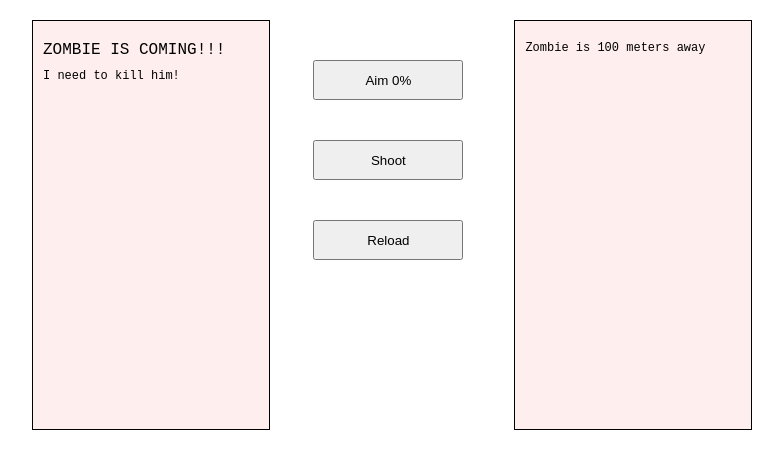
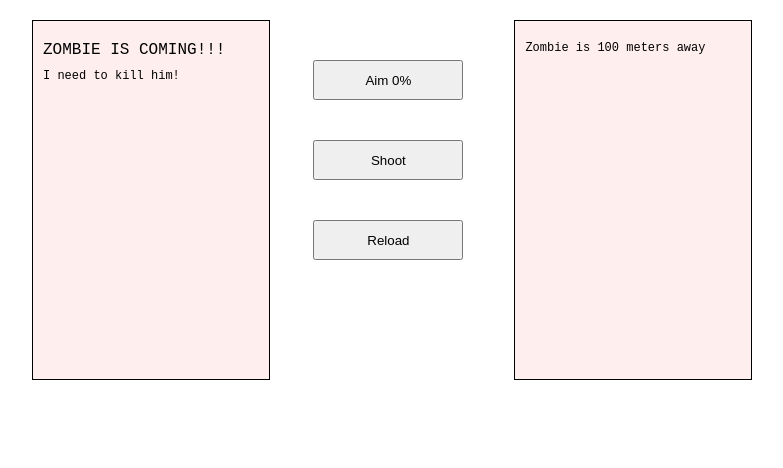
Before and after one commit to zak0zak0/zombies-are-coming, a plain HTML site: page index.html in a window 1280 px wide. Shown: the whole page, without its empty margins (248-1031 px from the left). Drawn offline with Linux system fonts and the light colour scheme.

Commit message:
fix container height

```diff
--- a/css/styles.css
+++ b/css/styles.css
@@ -16,7 +16,8 @@ body {
     position: relative;
     margin: auto;
     min-height: 350px;
-    height: 450px;
+    max-height: 400px;
+    height: 100%;
     padding: 20px;
 }
 
```
